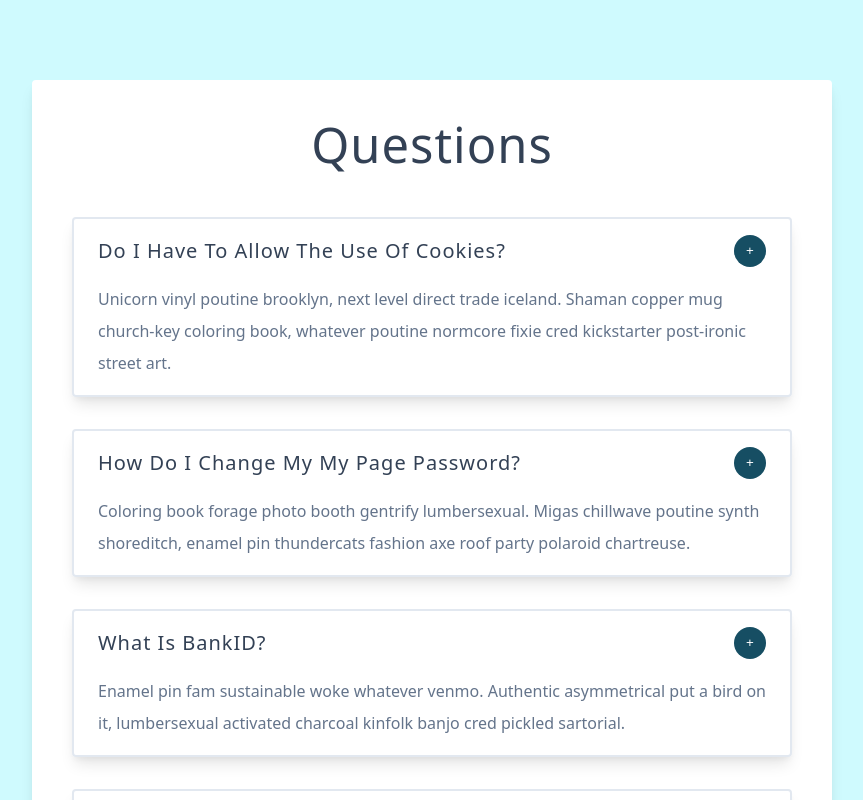
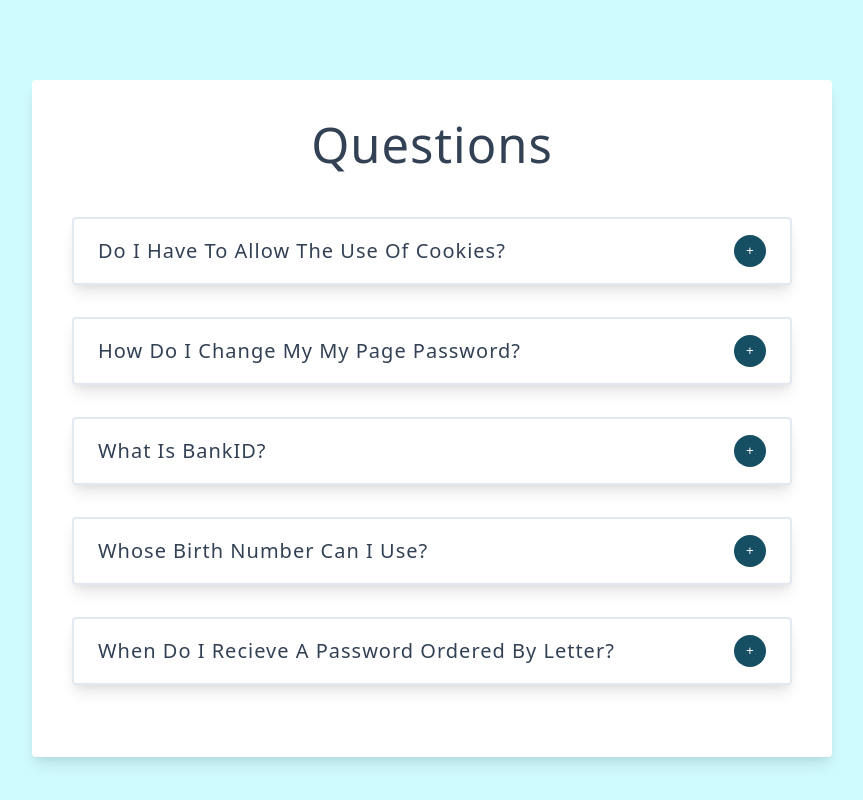
Before and after one commit to SPMcDonald1316/react_projects, a React (Vite) app in the folder questions/: page / in a window 1280 px wide. Shown: the top 800 px of the page, without its empty margins (208-1071 px from the left). Built offline with nearby package versions, Linux system fonts and the light colour scheme.

Commit message:
write functionality to show/hide question answers when button is clicked

```diff
--- a/questions/src/Question.jsx
+++ b/questions/src/Question.jsx
@@ -1,13 +1,19 @@
+import { useState } from 'react';
+
 const Question = ({ title, info }) => {
+  const [isActive, setIsActive] = useState(false);
+
+  const display = () => setIsActive(!isActive);
+
   return (
     <div className='question'>
       <header>
         <h5>{title}</h5>
-        <button type='button' className='question-btn'>
+        <button type='button' className='question-btn' onClick={display}>
           +
         </button>
       </header>
-      <p>{info}</p>
+      {isActive && <p>{info}</p>}
     </div>
   );
 };
```
